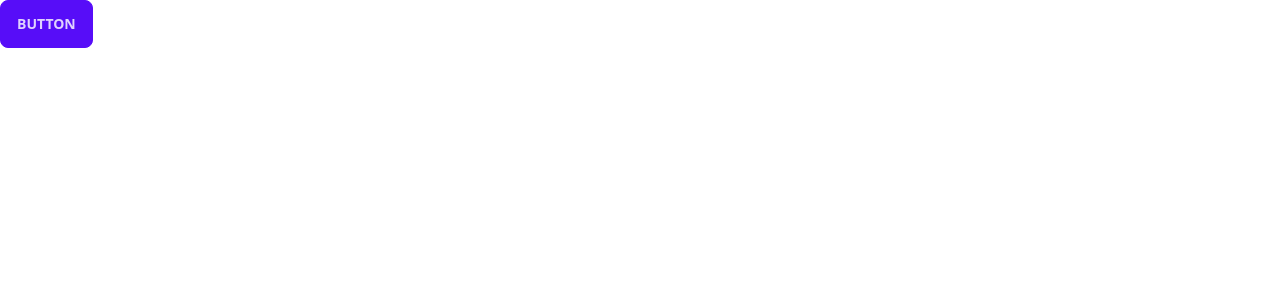
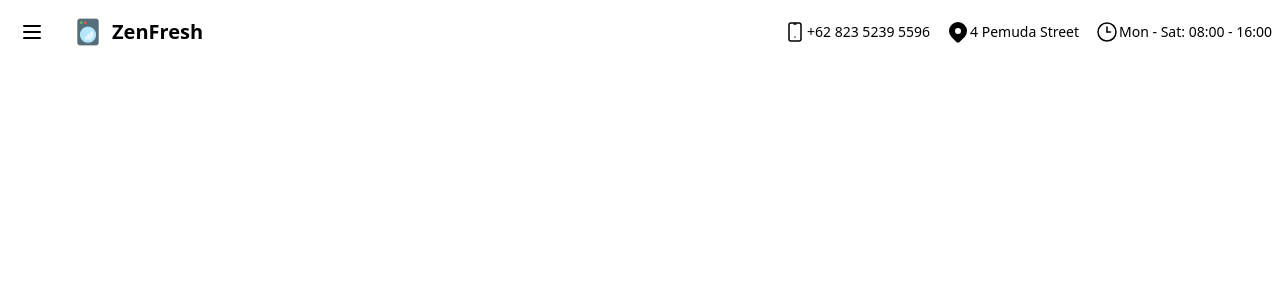
Before and after one commit to jihadable/zenfresh, a React (Vite) app: page / in a window 1280 px wide. Shown: the top 300 px of the page. Built offline with nearby package versions, Linux system fonts and the light colour scheme.

Commit message:
create navbar

```diff
--- a/package.json
+++ b/package.json
@@ -10,8 +10,12 @@
     "preview": "vite preview"
   },
   "dependencies": {
+    "localforage": "^1.10.0",
+    "match-sorter": "^6.3.1",
     "react": "^18.2.0",
-    "react-dom": "^18.2.0"
+    "react-dom": "^18.2.0",
+    "react-router-dom": "^6.14.2",
+    "sort-by": "^1.2.0"
   },
   "devDependencies": {
     "@types/react": "^18.2.15",
--- /dev/null
+++ b/src/Router.jsx
@@ -0,0 +1,14 @@
+import { BrowserRouter, Routes, Route } from "react-router-dom";
+import Home from "./pages/Home";
+
+export default function Router(){
+    return (
+        <BrowserRouter>
+            <Routes>
+                <Route path="/" exact element={<Home />}></Route>
+                {/* <Route path="/login" element={<Login />}></Route>
+                <Route path="/signup" element={<Signup />}></Route> */}
+            </Routes>
+        </BrowserRouter>
+    )
+}
--- /dev/null
+++ b/src/components/Navbar.jsx
@@ -0,0 +1,58 @@
+import logo from "../assets/logo.png"
+
+export default function Navbar(){
+    return (
+        <div className="navbar fixed bg-base-100">
+            <input id="my-drawer" type="checkbox" className="drawer-toggle" />
+            {/* <div className="drawer-content"> */}
+                {/* Page content here */}
+                {/* <label htmlFor="my-drawer" className="btn btn-primary drawer-button">Open drawer</label> */}
+            {/* </div>  */}
+            <div className="drawer-side">
+                <label htmlFor="my-drawer" className="drawer-overlay"></label>
+                <ul className="menu p-4 w-80 h-full bg-base-200 text-base-content">
+                <li><a>Sidebar Item 1</a></li>
+                <li><a>Sidebar Item 2</a></li>
+                </ul>
+            </div>
+            <div className="flex-none">
+                <button htmlFor="my-drawer" className="btn btn-square drawer-button border-none hover:bg-[rgb(0,0,0,.1)]">
+                    <svg xmlns="http://www.w3.org/2000/svg" fill="none" viewBox="0 0 24 24" className="inline-block w-6 h-6 stroke-current"><path strokeLinecap="round" strokeLinejoin="round" strokeWidth="2" d="M4 6h16M4 12h16M4 18h16"></path></svg>
+                </button>
+            </div>
+            <div className="flex-1">
+                <a href="/" className="btn border-none normal-case text-xl">
+                    <img src={logo} alt="Logo" className="w-8" />
+                    <span>ZenFresh</span>
+                </a>
+            </div>
+            <div className="flex items-center gap-4 text-sm">
+                <span className="flex items-center">
+                    <svg xmlns="http://www.w3.org/2000/svg" class="icon icon-tabler icon-tabler-device-mobile" width="24" height="24" viewBox="0 0 24 24" stroke-width="1.5" stroke="currentColor" fill="none" stroke-linecap="round" stroke-linejoin="round">
+                        <path stroke="none" d="M0 0h24v24H0z" fill="none"></path>
+                        <path d="M6 5a2 2 0 0 1 2 -2h8a2 2 0 0 1 2 2v14a2 2 0 0 1 -2 2h-8a2 2 0 0 1 -2 -2v-14z"></path>
+                        <path d="M11 4h2"></path>
+                        <path d="M12 17v.01"></path>
+                    </svg>
+                    <span>+62 823 5239 5596</span>
+                </span>
+                <span className="flex items-center">
+                    <svg xmlns="http://www.w3.org/2000/svg" class="icon icon-tabler icon-tabler-map-pin-filled" width="24" height="24" viewBox="0 0 24 24" stroke-width="1.5" stroke="currentColor" fill="none" stroke-linecap="round" stroke-linejoin="round">
+                        <path stroke="none" d="M0 0h24v24H0z" fill="none"></path>
+                        <path d="M18.364 4.636a9 9 0 0 1 .203 12.519l-.203 .21l-4.243 4.242a3 3 0 0 1 -4.097 .135l-.144 -.135l-4.244 -4.243a9 9 0 0 1 12.728 -12.728zm-6.364 3.364a3 3 0 1 0 0 6a3 3 0 0 0 0 -6z" stroke-width="0" fill="currentColor"></path>
+                    </svg>
+                    <span>4 Pemuda Street</span>
+                </span>
+                <span className="flex items-center">
+                    <svg xmlns="http://www.w3.org/2000/svg" class="icon icon-tabler icon-tabler-clock-hour-3" width="24" height="24" viewBox="0 0 24 24" stroke-width="1.5" stroke="currentColor" fill="none" stroke-linecap="round" stroke-linejoin="round">
+                        <path stroke="none" d="M0 0h24v24H0z" fill="none"></path>
+                        <path d="M12 12m-9 0a9 9 0 1 0 18 0a9 9 0 1 0 -18 0"></path>
+                        <path d="M12 12h3.5"></path>
+                        <path d="M12 7v5"></path>
+                    </svg>
+                    <span>Mon - Sat: 08:00 - 16:00</span>
+                </span>
+            </div>
+        </div>
+    )
+}
--- a/src/main.jsx
+++ b/src/main.jsx
@@ -1,11 +1,6 @@
 import React from 'react'
 import ReactDOM from 'react-dom/client'
 import './index.css'
+import Router from './Router'
 
-function App(){
-  return (
-    <button class="btn btn-primary">Button</button>
-  )
-}
-
-ReactDOM.createRoot(document.getElementById('root')).render(<App />)
+ReactDOM.createRoot(document.getElementById('root')).render(<Router />)
--- /dev/null
+++ b/src/pages/Home.jsx
@@ -0,0 +1,10 @@
+import Navbar from "../components/Navbar";
+
+export default function Home(){
+
+    return (
+        <>
+        <Navbar />
+        </>
+    )
+}
--- a/tailwind.config.js
+++ b/tailwind.config.js
@@ -5,7 +5,17 @@ export default {
     "./src/**/*.{js,ts,jsx,tsx}"
   ],
   theme: {
-    extend: {},
+    extend: {
+      colors: {
+        "lightBlue": "#b2e5fd",
+        "darkBlue": "#546c7c",
+        "redCustome": "#ef5251",
+        "greenCustome": "#66bb6a"
+      }
+    },
   },
   plugins: [require("daisyui")],
+  daisyui: {
+    themes: [],
+  }
 }
```
Also changed, not shown: plan.txt, 1 other file (tests, documents, lock files or other folders).
